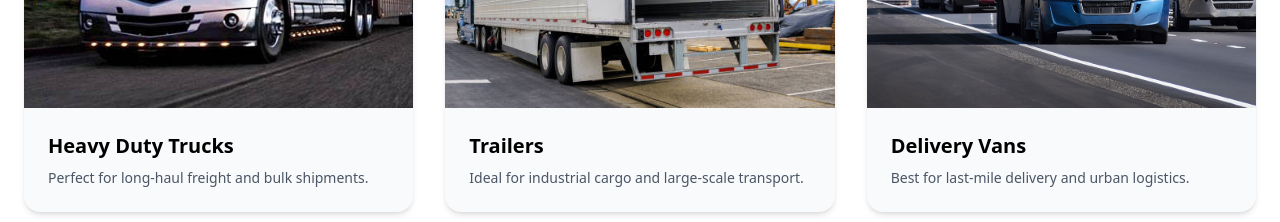
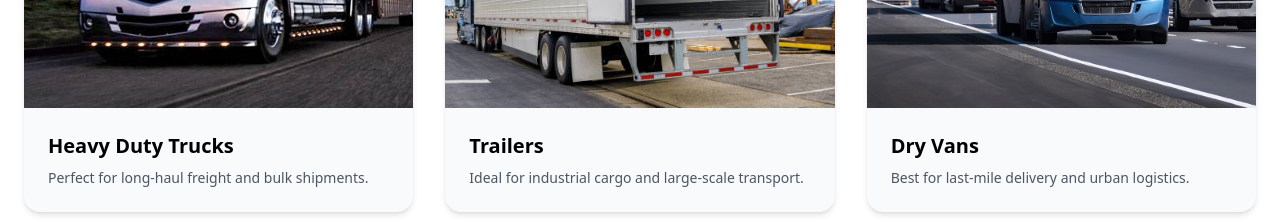
Before and after one commit to Shubham-juris/transtrac-world, a React (Vite) app: page /services in a window 1280 px wide. Shown: the part 1540-1762 px from the top of the page. Built offline with nearby package versions, Linux system fonts and the light colour scheme.

Commit message:
Update Rentals.jsx

```diff
--- a/src/components/servicesComponents/Rentals.jsx
+++ b/src/components/servicesComponents/Rentals.jsx
@@ -17,7 +17,7 @@ const fleet = [
     },
     {
       img:truck,
-      title: "Delivery Vans",
+      title: "Dry Vans",
       desc: "Best for last-mile delivery and urban logistics.",
     },
   ];
```
